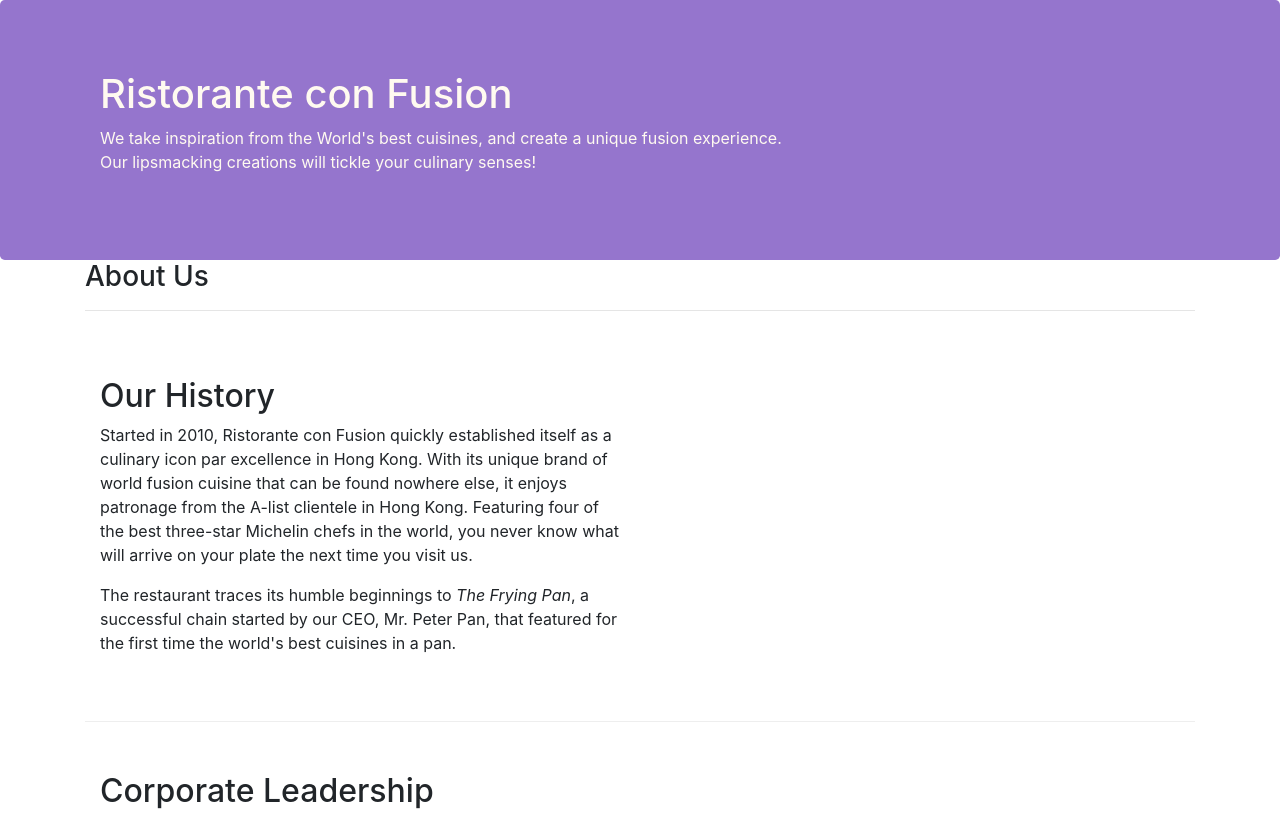
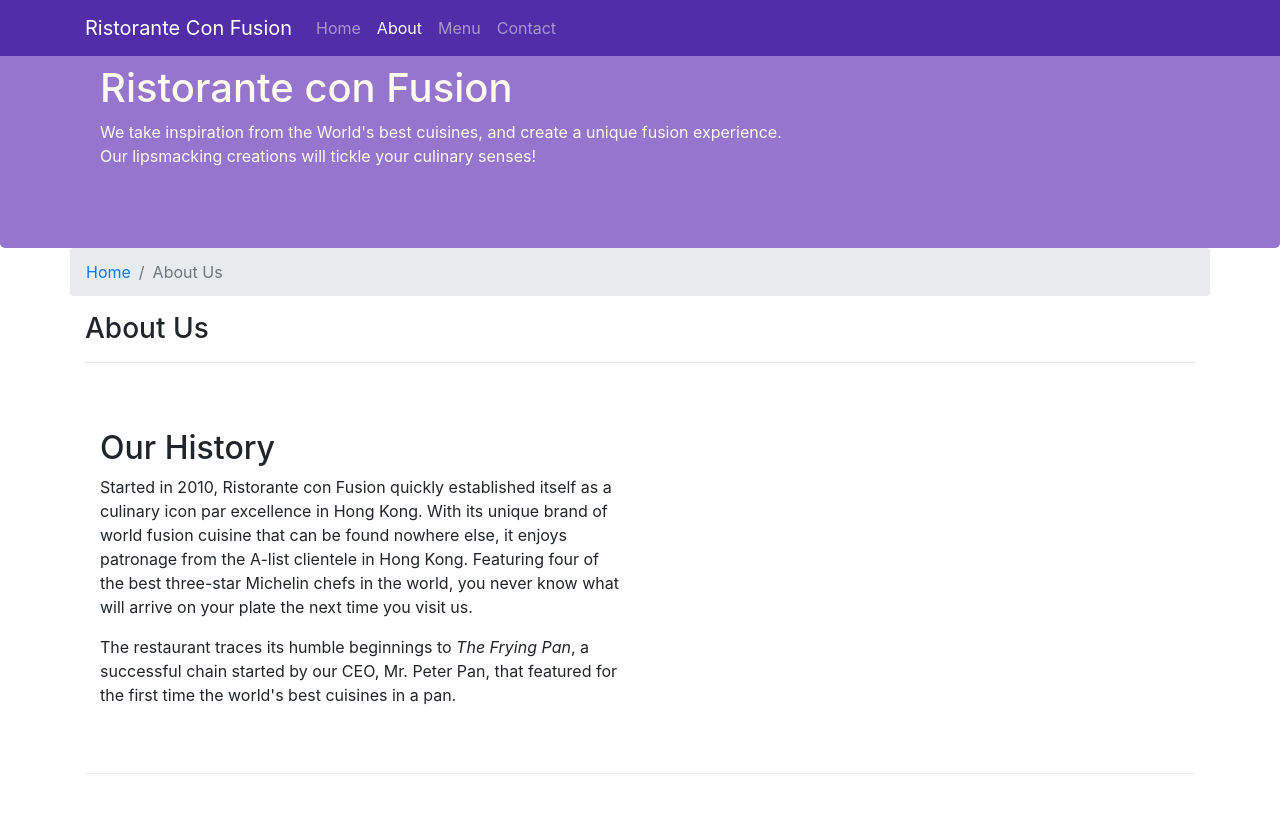
Before and after one commit to mahir-d/Bootstrap4, a website: page conFusion/aboutus.html in a window 1280 px wide. Shown: the top 813 px of the page. Drawn offline with nearby package versions, Linux system fonts and the light colour scheme.

Commit message:
Navbar and Breadcrumbs

```diff
--- a/conFusion/CSS/styles.css
+++ b/conFusion/CSS/styles.css
@@ -18,7 +18,7 @@
 }
 
 .jumbotron {
-    padding:70px 30px 70px 30px;
+    /* padding:70px 30px 70px 30px; */
     margin:0px auto;
     background: #9575CD ;
     color:floralwhite;
@@ -31,3 +31,11 @@ address{
 .custPadding{
     padding-top: 10px;
 }
+body{
+    padding-top: 50px 0px 0px 0px;
+    z-index: 0;
+}
+
+.navbar-dark{
+    background-color: #512DA8;
+}
--- a/conFusion/aboutus.html
+++ b/conFusion/aboutus.html
@@ -15,7 +15,22 @@
 </head>
 
 <body>
-
+    <nav class="navbar navbar-dark navbar-expand-sm fixed-top">
+        <div class="container">
+            <button class="navbar-toggler" type="button" data-toggle="collapse" data-target="#Navbar">
+                <span class="navbar-toggler-icon"></span>
+            </button>
+            <a class="navbar-brand " href="./index.html">Ristorante Con Fusion</a>
+            <div class="collapse navbar-collapse" id="Navbar">
+                <ul class="navbar-nav mr-auto">
+                    <li class="nav-item "><a class="nav-link" href="./index.html">Home</a></li>
+                    <li class="nav-item active"><a class="nav-link" href="./aboutus.html">About</a></li>
+                    <li class="nav-item"><a class="nav-link" href="#home">Menu</a></li>
+                    <li class="nav-item"><a class="nav-link" href="#home">Contact</a></li>
+                </ul>
+            </div>
+        </div>
+    </nav>
     <header class="jumbotron">
         <div class="container">
             <div class="row row-header">
@@ -30,7 +45,11 @@
     </header>
 
     <div class="container">
-        <div class="row ">
+        <div class="row">
+            <ol class="col-12 breadcrumb">
+                <li class="breadcrumb-item"><a href="./index.html">Home</a></li>
+                <li class="breadcrumb-item active">About Us</li>
+            </ol>
             <div class="col-12">
                 <h3>About Us</h3>
                 <hr>
@@ -94,7 +113,7 @@
                 <div class="col-4 offset-1 col-sm-2">
                     <h5>Links</h5>
                     <ul class="list-unstyled">
-                        <li><a href="#">Home</a></li>
+                        <li><a href="./index.html">Home</a></li>
                         <li><a href="#">About</a></li>
                         <li><a href="#">Menu</a></li>
                         <li><a href="#">Contact</a></li>
```
Also changed, not shown: conFusion/index.html (+21 -5 lines).
